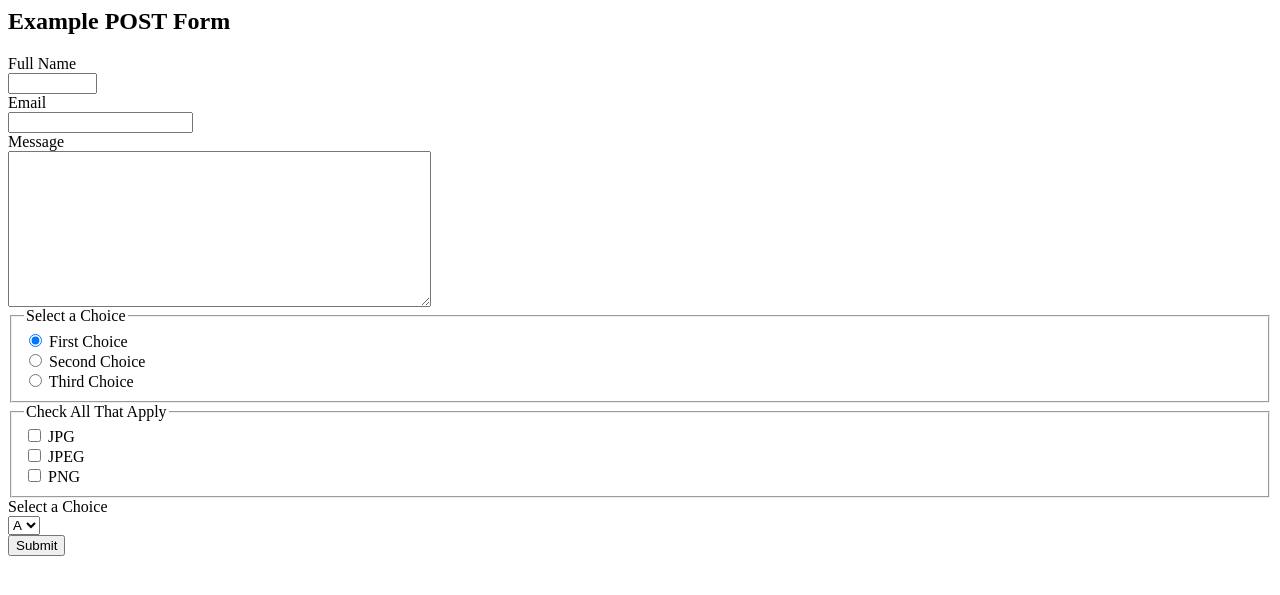
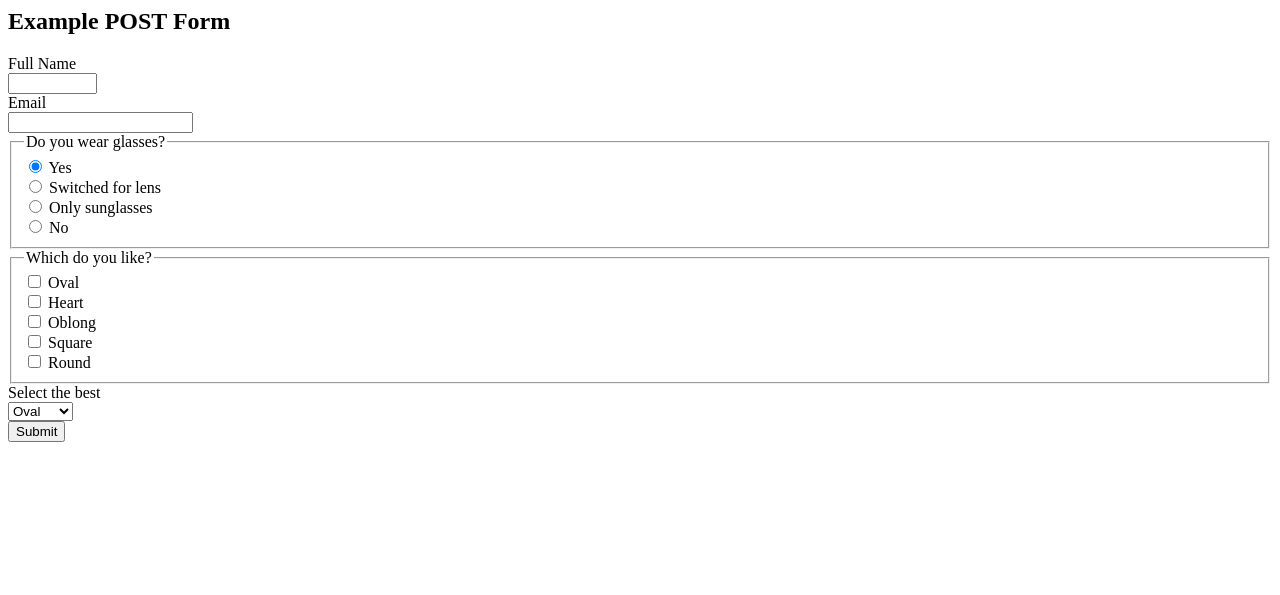
Before and after one commit to MarkTiukov/WebPyProject, a Flask app: page / in a window 1280 px wide. Shown: the top 595 px of the page. Run offline with Flask 2, Linux system fonts and the light colour scheme.

Commit message:
Added Example of a questioning

```diff
--- a/WebPy/app.py
+++ b/WebPy/app.py
@@ -4,15 +4,15 @@ app = Flask(__name__, template_folder="templates")
 
 path_to_data = "static/data.txt"
 
-available_fields_to_write = ["Name", "Email", "Message", "Field5", "Check1",
-                             "Check2", "Check3", "List"]
+available_fields_to_write = ["Name", "Email", "choice", "oval",
+                             "heart", "oblong", "square", "round", "List"]
 
 current_number = 1
 
 
 @app.route('/')
 def hello_world():
-    return render_template("formPOST.html")
+    return render_template("Questioning1.html")
 
 
 @app.route('/', methods=["POST"])
@@ -22,9 +22,10 @@ def getInfo():
         file.write("Data number " + str(current_number) + "\n")
         for name in available_fields_to_write:
             try:
-                print(request.form.get(name))
+                print("got", request.form.get(name))
                 file.write(request.form.get(name).replace("\r\n", "\\n"))
             except TypeError:
+                print("or here")
                 continue
             except AttributeError:
                 print("here")
@@ -35,7 +36,7 @@ def getInfo():
                 return make_response(
                     "Something went wrong writing your data. Please, try again",
                     200)
-            file.write(" #&# ")
+            file.write("&&")
         file.write("\n")
         current_number += 1
     return make_response('Test worked!', 200)
--- /dev/null
+++ b/WebPy/templates/Questioning1.html
@@ -0,0 +1,103 @@
+<form action="" method="post">
+
+    <header>
+        <h2>Example POST Form</h2>
+    </header>
+
+    <div>
+        <label class="desc" id="title1" for="Field1">Full Name</label>
+        <div>
+            <input id="Field1" name="Name" type="text" class="field text fn" value="" size="8" tabindex="1">
+        </div>
+    </div>
+
+    <div>
+        <label class="desc" id="title3" for="Field3">Email</label>
+        <div>
+            <input id="Field3" name="Email" type="email" spellcheck="false" value="" maxlength="255" tabindex="2">
+        </div>
+    </div>
+
+    <div>
+        <fieldset>
+
+            <legend id="title5" class="desc">
+                Do you wear glasses?
+            </legend>
+
+            <div>
+                <input id="radioDefault_5" name="wearGlasses" type="hidden" value="">
+                <div>
+                    <input id="Field5_0" name="Choice" type="radio" value="Yes" tabindex="3" checked="checked">
+                    <label class="choice" for="Field5_0">Yes</label>
+                </div>
+                <div>
+                    <input id="Field5_1" name="Choice" type="radio" value="Lens" tabindex="4">
+                    <label class="choice" for="Field5_1">Switched for lens</label>
+                </div>
+                <div>
+                    <input id="Field5_2" name="Choice" type="radio" value="Sunglasses" tabindex="5">
+                    <label class="choice" for="Field5_2">Only sunglasses</label>
+                </div>
+                <div>
+                    <input id="Field5_3" name="Choice" type="radio" value="Nothing" tabindex="6">
+                    <label class="choice" for="Field5_3">No</label>
+                </div>
+            </div>
+        </fieldset>
+    </div>
+
+    <div>
+        <fieldset>
+            <legend id="title6" class="desc">
+                Which do you like?
+            </legend>
+            <div>
+                <div>
+                    <input id="Field6" name="oval" type="checkbox" value="oval" tabindex="7">
+                    <label class="choice" for="Field6">Oval</label>
+                </div>
+                <div>
+                    <input id="Field7" name="heart" type="checkbox" value="heart" tabindex="8">
+                    <label class="choice" for="Field7">Heart</label>
+                </div>
+                <div>
+                    <input id="Field8" name="oblong" type="checkbox" value="oblong" tabindex="9">
+                    <label class="choice" for="Field8">Oblong</label>
+                    </span>
+                </div>
+                <div>
+                    <input id="Field7" name="square" type="checkbox" value="square" tabindex="8">
+                    <label class="choice" for="Field7">Square</label>
+                </div>
+                <div>
+                    <input id="Field8" name="round" type="checkbox" value="round" tabindex="9">
+                    <label class="choice" for="Field8">Round</label>
+                    </span>
+                </div>
+        </fieldset>
+    </div>
+
+    <div>
+        <label class="desc" id="title106" for="Field106">
+            Select the best
+        </label>
+        <div>
+            <select id="Field106" name="List" class="field select medium" tabindex="10">
+                <option value="oval">Oval</option>
+                <option value="heart">Heart</option>
+                <option value="oblong">Oblong</option>
+                <option value="square">Square</option>
+                <option value="round">Round</option>
+
+            </select>
+        </div>
+    </div>
+
+    <div>
+        <div>
+            <input id="saveForm" name="save" type="submit" value="Submit">
+        </div>
+    </div>
+
+</form>
--- a/WebPy/templates/formPOST.html
+++ b/WebPy/templates/formPOST.html
@@ -40,15 +40,15 @@
             <div>
                 <input id="radioDefault_5" name="Field5" type="hidden" value="">
                 <div>
-          <input id="Field5_0" name="Choice" type="radio" value="First Choice" tabindex="5" checked="checked">
+                    <input id="Field5_0" name="choice" type="radio" value="First Choice" tabindex="5" checked="checked">
                     <label class="choice" for="Field5_0">First Choice</label>
                 </div>
                 <div>
-          <input id="Field5_1" name="Choice" type="radio" value="Second Choice" tabindex="6">
+                    <input id="Field5_1" name="choice" type="radio" value="Second Choice" tabindex="6">
                     <label class="choice" for="Field5_1">Second Choice</label>
                 </div>
                 <div>
-          <input id="Field5_2" name="Choice" type="radio" value="Third Choice" tabindex="7">
+                    <input id="Field5_2" name="choice" type="radio" value="Third Choice" tabindex="7">
                     <label class="choice" for="Field5_2">Third Choice</label>
                 </div>
             </div>
```
Lines whose indentation alone changed are shown as unchanged.
